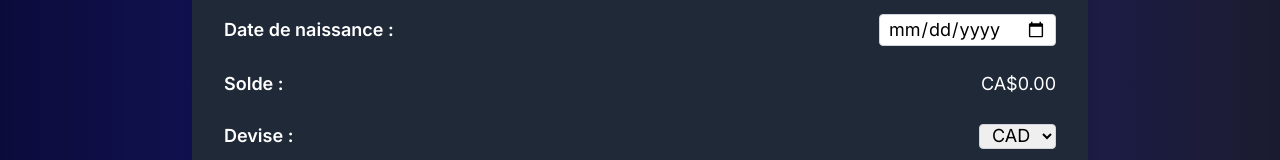
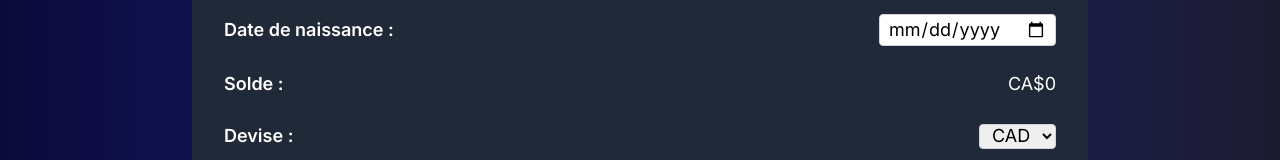
Before and after one commit to BdeB-Org/projet-de-session-equipe-ishowcode, a Next.js app in the folder lazuli/: page /ModificationProfil in a window 1280 px wide. Shown: the part 422-582 px from the top of the page. Built offline with nearby package versions, Linux system fonts and the light colour scheme.

Commit message:
Formatage de montant d'argent et ajout de currency dans la page depot

```diff
--- a/lazuli/app/Dashboard/page.tsx
+++ b/lazuli/app/Dashboard/page.tsx
@@ -78,6 +78,16 @@ export default function DashboardPage() {
     localStorage.removeItem('authToken');
 
     router.push('/');
+  };
+  const fetchBalance = async () => {
+    try {
+      const response = await axios.get(`/api/getBalance?userId=your_user_id`);
+      if (response.data) {
+        setBalance(response.data.balance);
+      }
+    } catch (error) {
+      console.error('Error fetching balance:', error);
+    }
   };
 
   // Fonction pour récupérer la photo de profil et la devise
@@ -370,6 +380,9 @@ export default function DashboardPage() {
     fetchProfileData();
   }, []);
 
+  useEffect(() => {
+    fetchBalance();
+  }, []);
 
   // Effet pour récupérer les données des cryptomonnaies lorsque la devise change
   useEffect(() => {
@@ -574,7 +587,7 @@ export default function DashboardPage() {
                 <h2 className="text-xl font-semibold text-[#5d3fd3]">Votre Solde</h2>
                 <p className="text-2xl font-bold text-black">
                   {getCurrencySymbol(currency)}
-                  {balance ? balance.toFixed(2) : '0.00'}
+                  {balance ? balance.toLocaleString(undefined, {maximumFractionDigits:2}) : '0.00'}
                 </p>
                 <BalanceChart />
               </div>
--- a/lazuli/app/Depot/page.tsx
+++ b/lazuli/app/Depot/page.tsx
@@ -13,6 +13,7 @@ export default function ProfilPage() {
   const [errorMessage, setErrorMessage] = useState('');
   const [successMessage, setSuccessMessage] = useState('');
   const [balance, setBalance] = useState(0);
+  const [currency, setCurrency ] = useState('');
   const router = useRouter();
 
   const handleLogout = () => {
@@ -41,6 +42,7 @@ export default function ProfilPage() {
         setName(data.name || '');
         setEmail(data.email || '');
         setBalance(data.balance || 0);
+        setCurrency(data.currency || '')
       } else {
         console.error("Error fetching profile data:", data.error);
       }
@@ -104,7 +106,7 @@ export default function ProfilPage() {
         }
 
         setDepositAmount('');
-        setSuccessMessage(`Déposé avec succès: CA$${amount.toFixed(2)}`);
+        setSuccessMessage(`Déposé avec succès: ${amount.toLocaleString(undefined, {maximumFractionDigits:2})}`);
         setErrorMessage('');
       } catch (error) {
         console.error("Error updating balance:", error);
@@ -113,6 +115,23 @@ export default function ProfilPage() {
     } else {
       setErrorMessage("Veuillez entrer un montant valide.");
       setSuccessMessage('');
+    }
+  };
+
+  const getCurrencySymbol = (currencyCode: string) => {
+    switch (currencyCode.toUpperCase()) {
+      case 'USD':
+        return '$';
+      case 'EUR':
+        return '€';
+      case 'GBP':
+        return '£';
+      case 'CAD':
+        return 'CA$';
+      case 'IDR':
+        return 'Rp';
+      default:
+        return currencyCode.toUpperCase() + '$';
     }
   };
 
@@ -140,7 +159,7 @@ export default function ProfilPage() {
             <p className="text-lg">Ajoutez un montant à votre compte</p>
             <p className="text-sm text-gray-400">Veuillez noter que les montants affichés ne sont pas réels.</p>
             {errorMessage && <p className="text-red-500 mb-4">{errorMessage}</p>}
-            {successMessage && <p className="text-green-500 mb-4">{successMessage}</p>}
+            {successMessage && <p className="text-green-500 mb-4">{successMessage} {getCurrencySymbol(currency)}</p>}
           </div>
 
           <div className="flex flex-col items-center">
@@ -163,7 +182,7 @@ export default function ProfilPage() {
             <h2 className="text-2xl font-bold mb-2">Informations du Compte</h2>
             <p className="text-gray-300">Nom: {name}</p>
             <p className="text-gray-300">Email: {email}</p>
-            <p className="text-gray-300">Solde: CA${balance.toFixed(2)}</p>
+            <p className="text-gray-300">Solde: {balance.toLocaleString(undefined, {maximumFractionDigits:2})} {getCurrencySymbol(currency)} ({currency})</p>
             <Button
               onClick={handleResetBalance}
               className="mt-4 text-center bg-red-500 hover:bg-red-600 transition duration-300 "
--- a/lazuli/app/ModificationProfil/page.tsx
+++ b/lazuli/app/ModificationProfil/page.tsx
@@ -341,7 +341,7 @@ export default function ModificationProfilPage() {
               <p className="text-lg font-semibold">Solde :</p>
               <p className="text-lg">
                 {getCurrencySymbol(currency)}
-                {displayBalance.toFixed(2)}
+                {displayBalance.toLocaleString(undefined, {maximumFractionDigits:2})}
               </p>
             </div>
 
--- a/lazuli/app/Profil/page.tsx
+++ b/lazuli/app/Profil/page.tsx
@@ -221,7 +221,7 @@ export default function ProfilPage() {
                 <p className="text-lg font-medium">Montant Argent :</p>
                 <p className="text-lg">
                   {getCurrencySymbol(currency)}
-                  {balance.toFixed(2)}
+                  {balance.toLocaleString(undefined, {maximumFractionDigits:2})}
                 </p>
               </div>
               <div className="flex flex-col sm:flex-row justify-between">
--- a/lazuli/package.json
+++ b/lazuli/package.json
@@ -29,6 +29,7 @@
     "react": "^18.3.1",
     "react-chartjs-2": "^5.2.0",
     "react-dom": "^18.3.1",
+    "recharts": "^2.13.3",
     "tailwind-merge": "^2.5.2",
     "tailwindcss-animate": "^1.0.7"
   },
```
Also changed, not shown: 1 other file (tests, documents, lock files or other folders).
